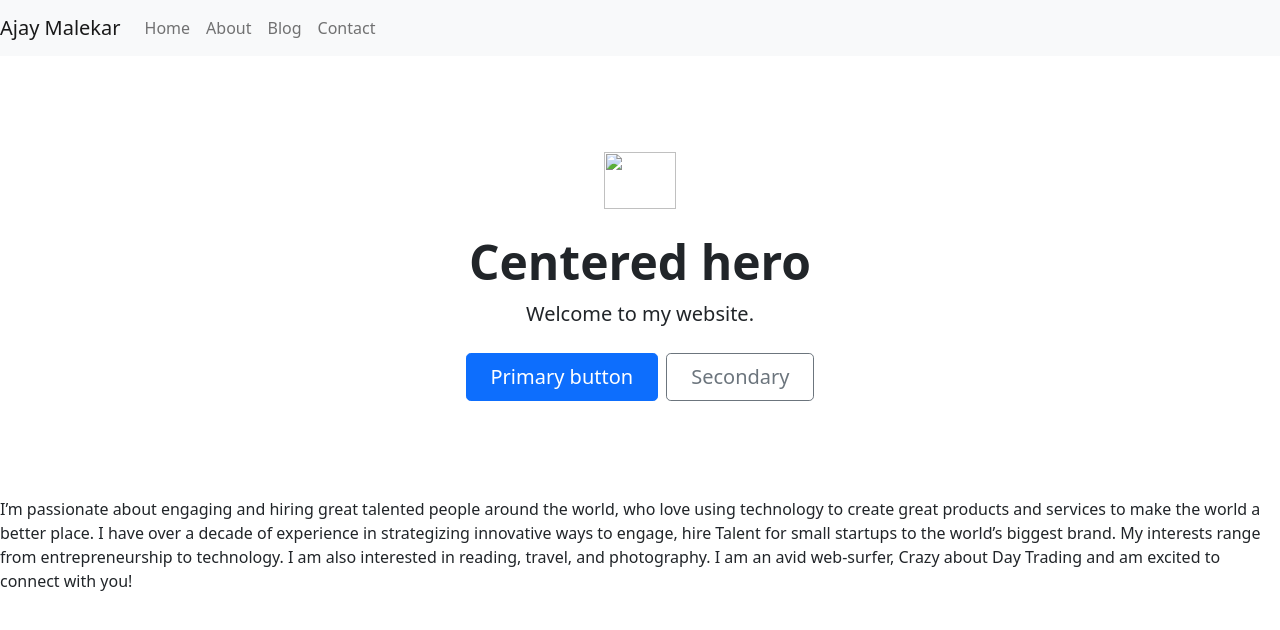
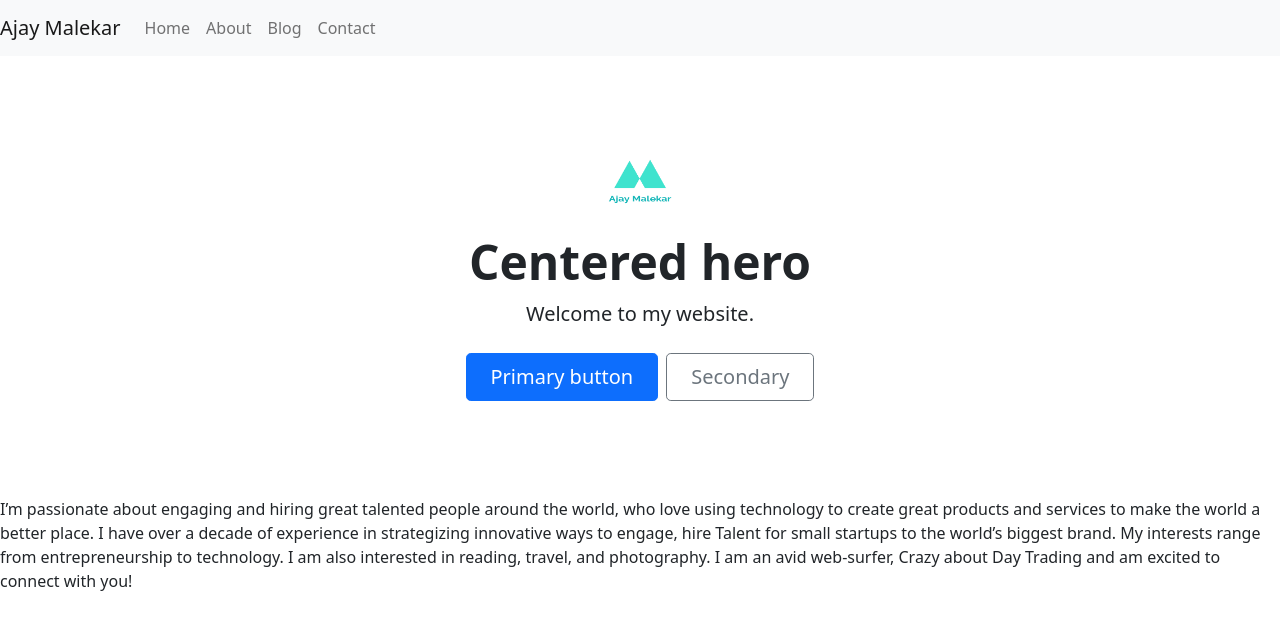
Before and after one commit to ajaymalekar/ajaymalekar.github.io, a Jekyll site: the page built from index.html, in a window 1280 px wide. Shown: the top 630 px of the page. Built offline with Jekyll 4.4.1, drawn with Linux system fonts in a browser that asks for light colours; nearby versions of some CDN libraries.

Commit message:
Update hero.html

```diff
--- a/_includes/hero.html
+++ b/_includes/hero.html
@@ -1,5 +1,5 @@
   <div class="px-4 py-5 my-5 text-center">
-    <img class="d-block mx-auto mb-4" src="logo.png" alt="" width="72" height="57">
+    <img class="d-block mx-auto mb-4" src="/img/logo.png" alt="" width="72" height="57">
     <h1 class="display-5 fw-bold">Centered hero</h1>
     <div class="col-lg-6 mx-auto">
       <p class="lead mb-4">Welcome to my website.</p>
```
